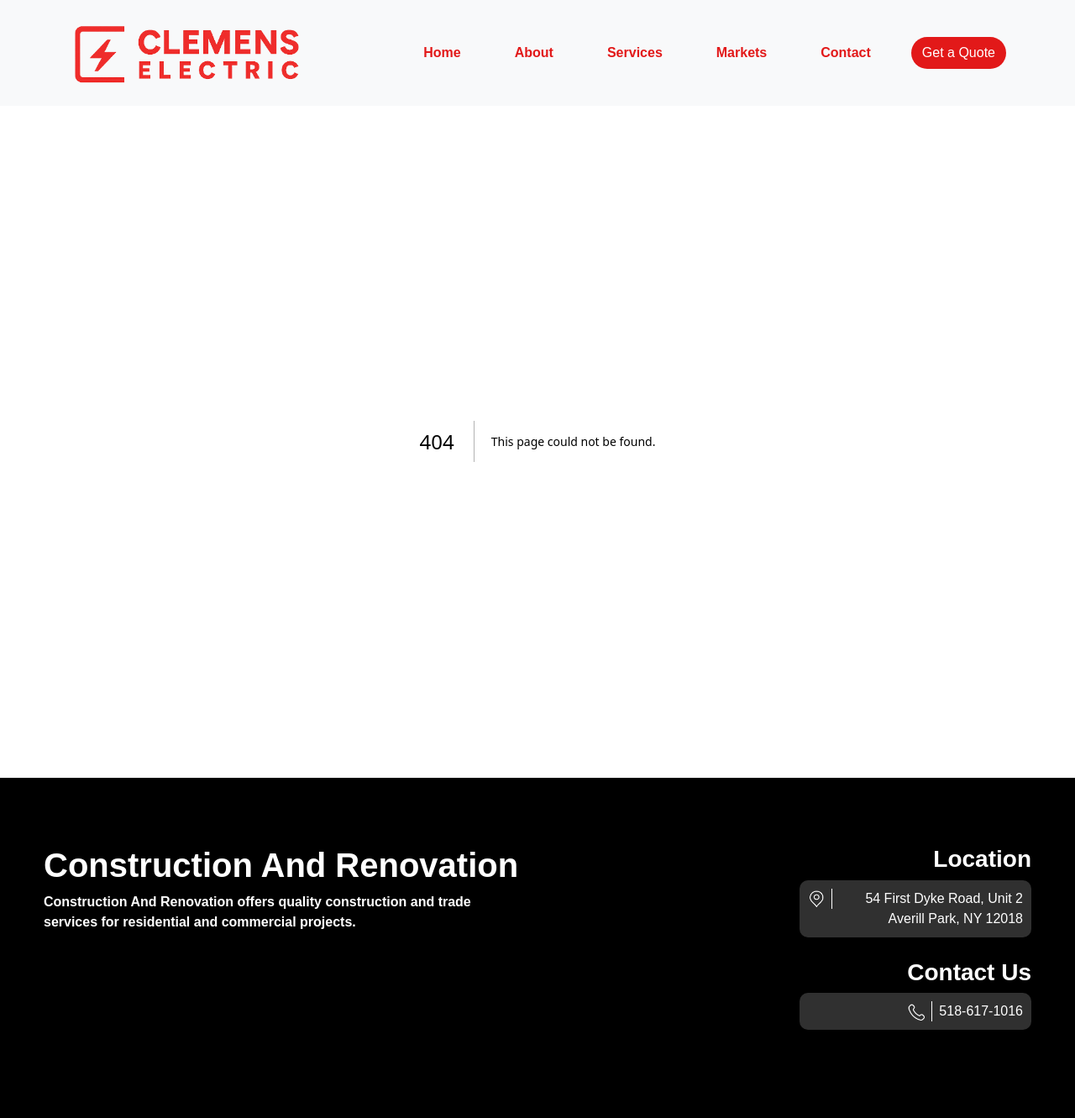
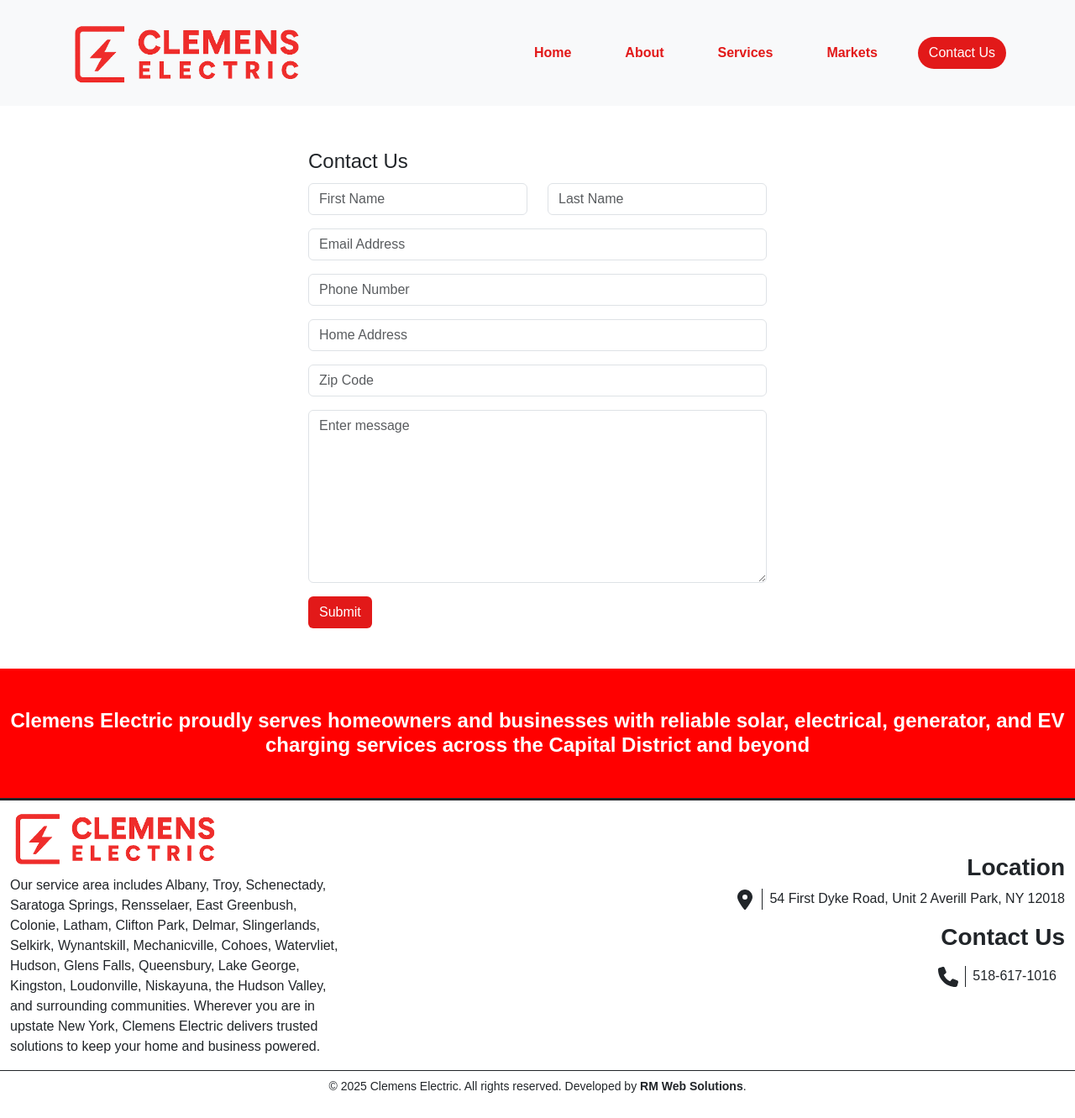
Before and after one commit to Ryan-Milkiewicz/clemens-electric, a Next.js app: page /contact in a window 1280 px wide. Before the commit this address had no page. Shown: the whole page at 84% size. Built offline with nearby package versions, Linux system fonts and the light colour scheme.

Commit message:
footer changes

```diff
--- a/src/app/about-us/page.tsx
+++ b/src/app/about-us/page.tsx
@@ -1,6 +1,6 @@
 import Image from "next/image";
 import { urlFor } from "@/sanity/sanityImageUrl";
-import { getAboutSection } from "../lib/queries";
+import { getAboutSection } from "../../lib/queries";
 import { PortableText } from "@portabletext/react";
 
 export default async function Page() {
@@ -13,7 +13,7 @@ export default async function Page() {
             <Image
               className="img-fluid"
               src={urlFor(about.image).width(545).height(614).url()}
-              alt="Clemens Electric Worker"
+              alt={about.altText}
               width={545}
               height={614}
             />
--- a/src/app/components/Card.tsx
+++ b/src/app/components/Card.tsx
@@ -13,7 +13,7 @@ export function Card({
 }) {
   return (
     <div className="card p- h-100">
-      <div className="d-flex mb-3 p-2">
+      <div className="d-flex p-2">
         <Icon size={32} slug={slug} />
       </div>
       <div className="card-body">
--- /dev/null
+++ b/src/app/components/ContactForm.tsx
@@ -0,0 +1,114 @@
+"use client";
+import { FormEvent } from "react";
+
+export default function ContactForm() {
+  const handleSubmit = (e: FormEvent<HTMLFormElement>) => {
+    e.preventDefault();
+
+    const form = e.currentTarget;
+    const data = new FormData(form);
+
+    const firstName = data.get("firstName");
+    const lastName = data.get("lastName");
+    const email = data.get("email");
+    const phoneNumber = data.get("phoneNumber");
+    const address = data.get("address");
+    const zipCode = data.get("zipCode");
+    const message = data.get("message");
+
+    // Construct email body
+    const subject = `New Contact Form Submission from ${firstName} ${lastName}`;
+    const body = `
+        Name: ${firstName} ${lastName}
+        Email: ${email}
+        Phone: ${phoneNumber}
+        Address: ${address}
+        Zip Code: ${zipCode}
+
+        Message:
+        ${message}`;
+
+    // Gmail compose link
+    const gmailUrl = `https://mail.google.com/mail/?view=cm&fs=1&to=${encodeURIComponent(
+      "Stephenc@clemenselectric.com"
+    )}&su=${encodeURIComponent(subject)}&body=${encodeURIComponent(body)}`;
+
+    // Open Gmail compose in new tab
+    window.open(gmailUrl, "_blank");
+  };
+  return (
+    <form onSubmit={handleSubmit}>
+      <div className="row">
+        <div className="col-md-6 mb-3">
+          <input
+            type="text"
+            name="firstName"
+            className="form-control"
+            placeholder="First Name"
+          />
+        </div>
+        <div className="col-md-6 mb-3">
+          <input
+            type="text"
+            name="lastName"
+            className="form-control"
+            placeholder="Last Name"
+          />
+        </div>
+      </div>
+
+      <div className="mb-3">
+        <input
+          type="email"
+          name="email"
+          className="form-control"
+          placeholder="Email Address"
+        />
+      </div>
+
+      <div className="mb-3">
+        <input
+          type="text"
+          name="phoneNumber"
+          className="form-control"
+          placeholder="Phone Number"
+        />
+      </div>
+
+      <div className="mb-3">
+        <input
+          type="text"
+          name="address"
+          className="form-control"
+          placeholder="Home Address"
+        />
+      </div>
+
+      <div className="mb-3">
+        <input
+          type="text"
+          name="zipCode"
+          className="form-control"
+          placeholder="Zip Code"
+        />
+      </div>
+
+      <div className="mb-3">
+        <textarea
+          rows={8}
+          name="message"
+          className="form-control"
+          placeholder="Enter message"
+        ></textarea>
+      </div>
+
+      <button
+        type="submit"
+        className="btn"
+        style={{ backgroundColor: "#e21919", color: "white" }}
+      >
+        Submit
+      </button>
+    </form>
+  );
+}
--- a/src/app/components/Footer.module.css
+++ b/src/app/components/Footer.module.css
@@ -1,10 +1,8 @@
-.footerBackground {
-  background-color: black;
-  padding: 80px 40px;
-}
+/* .footerBackground {
+  padding: 30px 10px;
+} */
 
 .location {
-  background-color: #303030;
   margin-top: 5px;
   border-radius: 10px;
   margin-bottom: 25px;
@@ -13,3 +11,7 @@
   padding-left: 10px;
   padding-right: 10px;
 }
+
+.footerText {
+  background-color: red;
+}
--- a/src/app/components/Footer.tsx
+++ b/src/app/components/Footer.tsx
@@ -1,53 +1,72 @@
 import Image from "next/image";
 import styles from "./Footer.module.css";
+import { FaPhone } from "react-icons/fa6";
+import { FaLocationDot } from "react-icons/fa6";
 
 export function Footer() {
   return (
-    <footer className={styles.footerBackground}>
+    <footer>
+      <div
+        className={`w-100 text-white py-5 border-bottom border-dark border-3 ${styles.footerText}`}
+      >
+        <h4 className="mb-0 text-center fw-bold">
+          Clemens Electric proudly serves homeowners and businesses with
+          reliable solar, electrical, generator, and EV charging services across
+          the Capital District and beyond
+        </h4>
+      </div>
       <div className="container-fluid">
-        <div className="row">
-          <div className="col-md-6">
-            <h1 className="text-white fw-bold">Construction And Renovation</h1>
-            <p className="fw-bold text-white">
-              Construction And Renovation offers quality construction and trade
-              services for residential and commercial projects.
+        <div className="row align-items-center">
+          <div className="col-md-4">
+            <Image
+              src="/clemens-electric-logo.png"
+              height={85}
+              width={250}
+              alt="Clemens Electric Logo"
+              style={{ height: "auto", width: "250px" }}
+            />
+
+            <p>
+              {" "}
+              Our service area includes Albany, Troy, Schenectady, Saratoga
+              Springs, Rensselaer, East Greenbush, Colonie, Latham, Clifton
+              Park, Delmar, Slingerlands, Selkirk, Wynantskill, Mechanicville,
+              Cohoes, Watervliet, Hudson, Glens Falls, Queensbury, Lake George,
+              Kingston, Loudonville, Niskayuna, the Hudson Valley, and
+              surrounding communities. Wherever you are in upstate New York,
+              Clemens Electric delivers trusted solutions to keep your home and
+              business powered.
             </p>
           </div>
-          <div className="col-md-3 ms-auto text-end">
-            <h3 className="fw-bold text-white">Location</h3>
-            <div
-              className={` ${styles.location} d-flex align-items-start justify-content-end mb-31`}
-            >
-              <span className="pe-2 me-2 border-end border-white">
-                <Image
-                  src="/location-icon.png"
-                  height={20}
-                  width={20}
-                  alt="Location"
-                />
+          <div className="col-md-8 ms-auto text-end">
+            <h3 className="fw-bold">Location</h3>
+            <div className="d-flex align-items-center justify-content-end mb-3">
+              <span className="pe-2 me-2 border-end border-dark">
+                <FaLocationDot size={24} />
               </span>
-              <p className="text-white mb-0">
+              <p className="mb-0">
                 54 First Dyke Road, Unit 2 Averill Park, NY 12018
               </p>
             </div>
 
-            <h3 className="fw-bold text-white">Contact Us</h3>
+            <h3 className="fw-bold">Contact Us</h3>
             <div
               className={` ${styles.location} d-flex align-items-start justify-content-end mb-31`}
             >
-              <span className="pe-2 me-2 border-end border-white">
-                <Image
-                  src="/phone-icon.png"
-                  height={20}
-                  width={20}
-                  alt="Contact Us"
-                />
+              <span className="pe-2 me-2 border-end border-dark">
+                <FaPhone size={24} />
               </span>
-              <p className="text-white mb-0">518-617-1016</p>
+              <p className="mb-0">518-617-1016</p>
             </div>
           </div>
         </div>
       </div>
+      <div className="w-100 text-center py-2 border-top border-dark">
+        <p className="mb-0 small">
+          © {new Date().getFullYear()} Clemens Electric. All rights reserved.
+          Developed by <span className="fw-bold">RM Web Solutions</span>.
+        </p>
+      </div>
     </footer>
   );
 }
--- a/src/app/components/Navbar.tsx
+++ b/src/app/components/Navbar.tsx
@@ -58,19 +58,21 @@ export function Navbar() {
                 Markets
               </Link>
             </li>
-            <li className="nav-item px-4 py-2">
+            {/* <li className="nav-item px-4 py-2">
               <Link
                 href="#contact"
                 className={`nav-link ${styles.navLinkStyle}`}
               >
                 Contact
               </Link>
-            </li>
+            </li> */}
           </ul>
           <div className="ms-3">
-            <button className={`btn rounded-5 ${styles.buttonColor}`}>
-              Get a Quote
-            </button>
+            <Link href="/contact">
+              <button className={`btn rounded-5 ${styles.buttonColor}`}>
+                Contact Us
+              </button>
+            </Link>
           </div>
         </div>
       </div>
--- /dev/null
+++ b/src/app/contact/page.tsx
@@ -0,0 +1,14 @@
+import ContactForm from "../components/ContactForm";
+
+export default async function Page() {
+  return (
+    <section className="container py-5">
+      <div className="row justify-content-center">
+        <div className="col-md-8 col-lg-6">
+          <legend>Contact Us</legend>
+          <ContactForm />
+        </div>
+      </div>
+    </section>
+  );
+}
--- a/src/app/markets/page.tsx
+++ b/src/app/markets/page.tsx
@@ -1,6 +1,6 @@
 import Image from "next/image";
 import { urlFor } from "@/sanity/sanityImageUrl";
-import { getMarketSection } from "../lib/queries";
+import { getMarketSection } from "../../lib/queries";
 import { PortableText } from "@portabletext/react";
 import styles from "./markets.module.css";
 import AnimatedSection from "../components/Animation";
@@ -24,7 +24,7 @@ export default async function Page() {
                   <Image
                     className="img-fluid"
                     src={urlFor(market.image).width(555).height(333).url()}
-                    alt="Clemens Electric"
+                    alt={market.altText}
                     width={555}
                     height={333}
                   />
--- a/src/app/page.tsx
+++ b/src/app/page.tsx
@@ -1,5 +1,5 @@
 import Image from "next/image";
-import { getHeaderSection } from "./lib/queries";
+import { getHeaderSection } from "../lib/queries";
 import { urlFor } from "@/sanity/sanityImageUrl";
 
 export default async function Home() {
@@ -13,7 +13,7 @@ export default async function Home() {
             <Image
               style={{ objectFit: "cover", width: "100%" }}
               src={urlFor(header.image).width(966).height(646).url()}
-              alt="Clemens Electric Header Image"
+              alt={header.altText}
               width={966}
               height={646}
               priority
--- a/src/app/services/page.tsx
+++ b/src/app/services/page.tsx
@@ -1,4 +1,4 @@
-import { getServicesSection } from "../lib/queries";
+import { getServicesSection } from "../../lib/queries";
 import { Card } from "../components/Card";
 
 export default async function Page() {
--- a/src/app/lib/queries.ts
+++ b/src/lib/queries.ts
@@ -5,7 +5,7 @@ const options = { next: { revalidate: 30 } };
 
 export async function getHeaderSection() {
   const HEADER_QUERY = `*[
-  _type == "hero-section"]{_id, slug, headerTitle,subtitle,slug,image}`;
+  _type == "hero-section"]{_id, headerTitle,altText,image}`;
 
   const headerData = await client.fetch<SanityDocument[]>(
     HEADER_QUERY,
@@ -17,7 +17,7 @@ export async function getHeaderSection() {
 
 export async function getAboutSection() {
   const ABOUT_QUERY = `*[
-  _type == "about-section"]{_id, title, description, image}`;
+  _type == "about-section"]{_id, title, altText, description, image}`;
 
   const aboutData = await client.fetch<SanityDocument[]>(
     ABOUT_QUERY,
@@ -37,7 +37,7 @@ export async function getServicesSection() {
 
 export async function getMarketSection() {
   const MARKET_QUERY = `*[
-  _type == "market-section"]{_id, title, subtitle, markets[]->{title, description, "slug":slug.current, image}}`;
+  _type == "market-section"]{_id, title, subtitle, markets[]->{title, description, altText, "slug":slug.current, image}}`;
 
   const marketData = await client.fetch(MARKET_QUERY, {}, options);
   return marketData;
```
